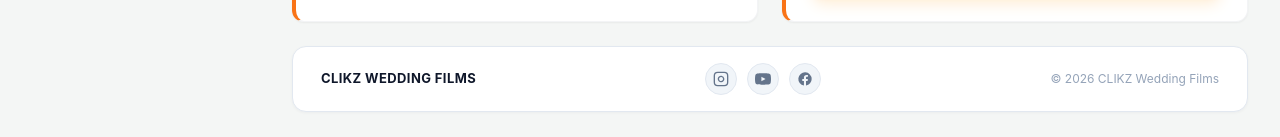
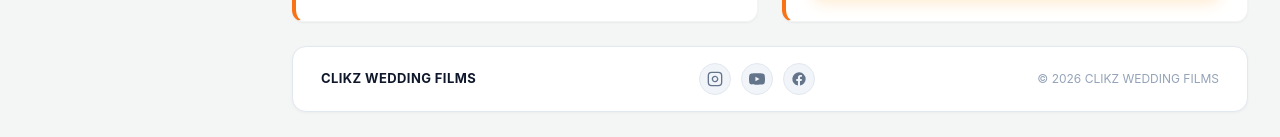
Before and after one commit to mailmeajaylakshmanan-cmd/Clikz-wedding, a React (Vite) app in the folder client/: page /invoices/new in a window 1280 px wide. Shown: the part 1293-1430 px from the top of the page. Built offline with nearby package versions, Linux system fonts and the light colour scheme; no server answers; sample sign-in values are in the browser's storage; a web font is replaced by a local one.

Commit message:
style: change CLIKZ Wedding Films to uppercase throughout project

```diff
--- a/client/index.html
+++ b/client/index.html
@@ -3,7 +3,7 @@
   <head>
     <meta charset="UTF-8" />
     <meta name="viewport" content="width=device-width, initial-scale=1.0" />
-    <title>CLIKZ Wedding Films – Billing</title>
+    <title>CLIKZ WEDDING FILMS – Billing</title>
     <link rel="icon" type="image/png" href="/src/assets/clikz_logo.png" />
     <link rel="preconnect" href="https://fonts.googleapis.com">
     <link rel="preconnect" href="https://fonts.gstatic.com" crossorigin>
--- a/client/src/components/Layout.jsx
+++ b/client/src/components/Layout.jsx
@@ -314,7 +314,7 @@ export default function Layout() {
             </div>
 
             <p style={styles.footerCopy}>
-              © {new Date().getFullYear()} CLIKZ Wedding Films
+              © {new Date().getFullYear()} CLIKZ WEDDING FILMS
             </p>
           </footer>
         </div>
--- a/client/src/pages/InvoiceView.jsx
+++ b/client/src/pages/InvoiceView.jsx
@@ -129,7 +129,7 @@ export default function InvoiceView() {
 
       if (navigator.share && navigator.canShare?.({ files: [file] })) {
         await navigator.share({
-          title: `Invoice ${invoice.invoiceNo} — CLIKZ Wedding Films`,
+          title: `Invoice ${invoice.invoiceNo} — CLIKZ WEDDING FILMS`,
           files: [file],
         });
       } else {
@@ -143,11 +143,11 @@ export default function InvoiceView() {
         const payments = buildPayments(invoice);
         const totalPaid = sumPayments(payments) || Number(invoice.advancePaid) || 0;
         const msg = encodeURIComponent(
-          `Hi ${invoice.customer.name}!\n\nPlease find your invoice *${invoice.invoiceNo}* from CLIKZ Wedding Films attached.\n\n` +
+          `Hi ${invoice.customer.name}!\n\nPlease find your invoice *${invoice.invoiceNo}* from CLIKZ WEDDING FILMS attached.\n\n` +
           `Event: ${invoice.event || 'N/A'}\nLocation: ${invoice.location || 'N/A'}\n\n` +
           `Total: ${fmt(invoice.total)}\nPaid: ${fmt(totalPaid)}\n` +
           (invoice.balance > 0 ? `Balance Due: ${fmt(invoice.balance)}\n` : '') +
-          `\nGrateful to be part of your celebration!\nCLIKZ Wedding Films • +91 9994122652`
+          `\nGrateful to be part of your celebration!\nCLIKZ WEDDING FILMS • +91 9994122652`
         );
         window.open('https://wa.me/91' + invoice.customer.phone + '?text=' + msg, '_blank');
       }
@@ -246,7 +246,7 @@ export default function InvoiceView() {
           <div style={doc.logoZone}>
             <img src={clikzLogo} alt="CLIKZ" style={doc.logo} />
             <div>
-              <p style={doc.brandName}>CLIKZ Wedding Films</p>
+              <p style={doc.brandName}>CLIKZ WEDDING FILMS</p>
               <p style={doc.brandTagline}>Turning moments into memories</p>
             </div>
           </div>
@@ -268,7 +268,7 @@ export default function InvoiceView() {
             <p style={doc.sectionLabel}>
               <span>Billed By</span>
             </p>
-            <p style={doc.partyName}>CLIKZ Wedding Films</p>
+            <p style={doc.partyName}>CLIKZ WEDDING FILMS</p>
             <div style={doc.partyLines}>
               <div style={doc.partyLine}>
                 <Phone size={13} color={C.muted} style={{ marginTop: 2, flexShrink: 0 }} />
@@ -433,7 +433,7 @@ export default function InvoiceView() {
         {/* Footer */}
         <div style={doc.footer}>
           <Film size={13} color={C.gold} style={{ flexShrink: 0 }} />
-          <span>Thank you for choosing <strong style={{ color: C.white }}>CLIKZ Wedding Films</strong> — we're honoured to be part of your story.</span>
+          <span>Thank you for choosing <strong style={{ color: C.white }}>CLIKZ WEDDING FILMS</strong> — we're honoured to be part of your story.</span>
         </div>
       </div>
 
```
